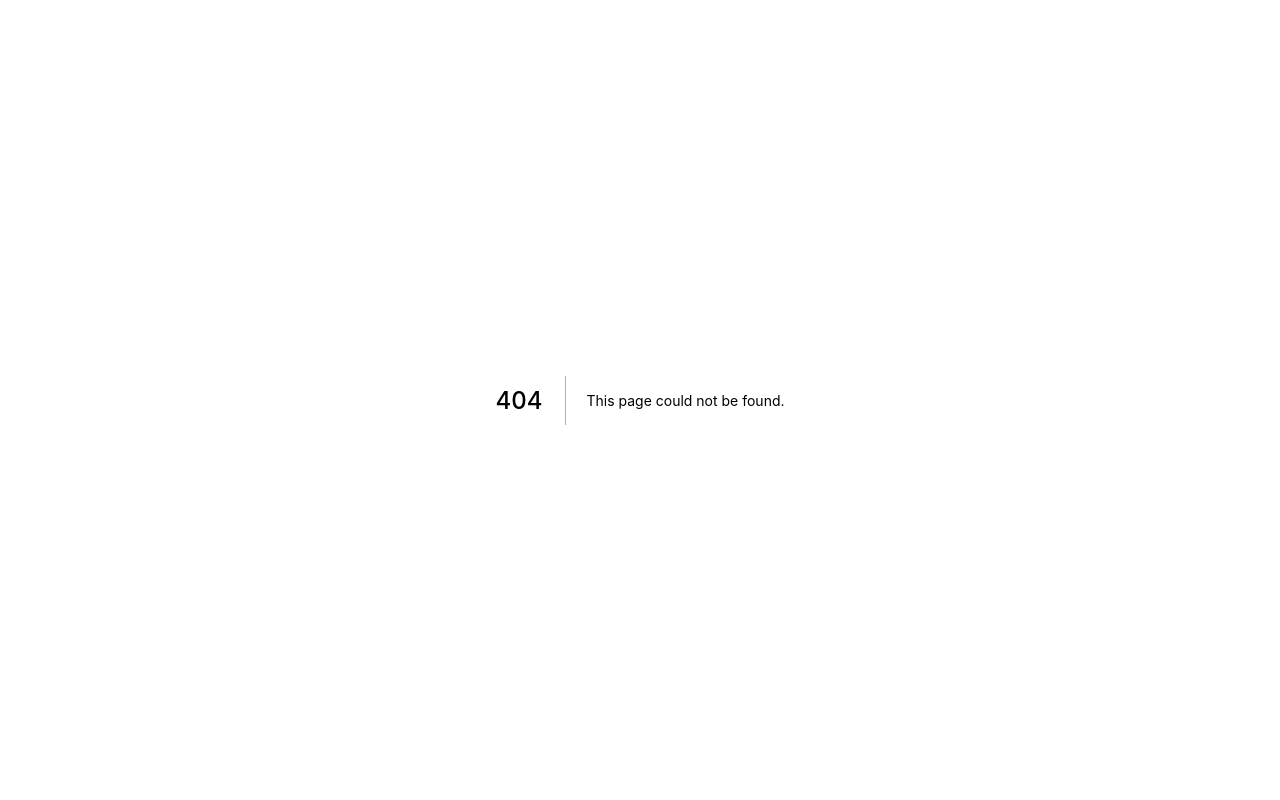
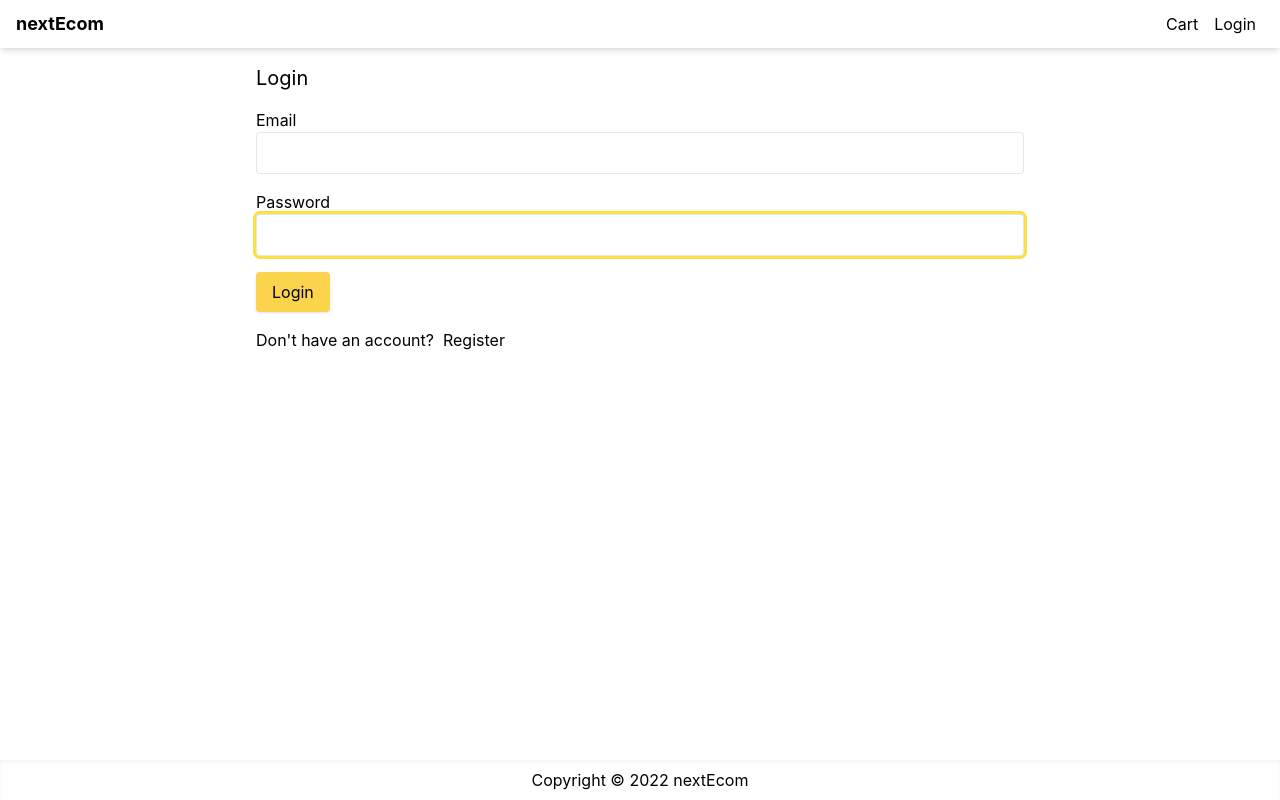
Before and after one commit to Alter80/nextEcom, a Next.js app: page /login in a window 1280 px wide. Before the commit this address had no page. Built offline with nearby package versions, Linux system fonts and the light colour scheme.

Commit message:
done login page design and cookies

```diff
--- a/components/Layout.js
+++ b/components/Layout.js
@@ -1,3 +1,4 @@
+/* eslint-disable no-unused-vars */
 import React, { useContext, useEffect, useState } from "react";
 import Head from "next/head";
 import Link from "next/link";
--- a/package.json
+++ b/package.json
@@ -3,7 +3,7 @@
   "version": "0.1.0",
   "private": true,
   "scripts": {
-    "dev": "next dev",
+    "dev": "next dev -p 4000",
     "build": "next build",
     "start": "next start",
     "lint": "next lint"
@@ -13,7 +13,8 @@
     "js-cookie": "^3.0.1",
     "next": "12.2.3",
     "react": "18.2.0",
-    "react-dom": "18.2.0"
+    "react-dom": "18.2.0",
+    "react-hook-form": "^7.34.2"
   },
   "devDependencies": {
     "@types/react": "^18.0.15",
--- a/pages/cart.js
+++ b/pages/cart.js
@@ -106,7 +106,7 @@
               </li>
               <li>
                 <button
-                  onClick={() => router.push("/shipping")}
+                  onClick={() => router.push("login?redirect=/shipping")}
                   className="primary-button w-full"
                 >
                   Checkout
--- /dev/null
+++ b/pages/login.js
@@ -0,0 +1,75 @@
+/* eslint-disable no-unused-vars */
+import Link from "next/link";
+import React from "react";
+import { useForm } from "react-hook-form";
+import Layout from "../components/Layout";
+
+const LoginScreen = () => {
+  const {
+    handleSubmit,
+    register,
+    formState: { errors },
+  } = useForm();
+
+  const submitHandler = ({ email, password }) => {
+    console.log("Data", email, password);
+  };
+
+  return (
+    <Layout title="Login">
+      <form
+        className="mx-auto max-w-screen-md"
+        onSubmit={handleSubmit(submitHandler)}
+      >
+        <h1 className="mb-4 text-xl">Login</h1>
+        <div className="mb-4">
+          <label htmlFor="email">Email</label>
+          <input
+            type="email"
+            {...register("email", {
+              required: "Please Enter Email",
+              pattern: {
+                value: /^[a-zA-Z0-9_.+-]+@[a-zA-Z0-9-]+.[a-zA-Z0-9-.]+$/i,
+                message: "Please enter valid email",
+              },
+            })}
+            className="w-full"
+            id="email"
+            autoFocus
+          ></input>
+          {errors.email && (
+            <div className="text-red-500">{errors.email.message}</div>
+          )}
+        </div>
+        <div className="mb-4">
+          <label htmlFor="password">Password</label>
+          <input
+            type="password"
+            {...register("password", {
+              required: "Please enter password",
+              minLength: {
+                value: 6,
+                message: "Password is more than 5 characters",
+              },
+            })}
+            className="w-full"
+            id="password"
+            autoFocus
+          ></input>
+          {errors.password && (
+            <div className="text-red-500">{errors.password.message}</div>
+          )}
+        </div>
+        <div className="mb-4">
+          <button className="primary-button">Login</button>
+        </div>
+        <div className="mb-4">
+          Don&apos;t have an account? &nbsp;
+          <Link href="register">Register</Link>
+        </div>
+      </form>
+    </Layout>
+  );
+};
+
+export default LoginScreen;
--- a/styles/globals.css
+++ b/styles/globals.css
@@ -27,6 +27,12 @@
   @apply rounded bg-amber-300 py-2 px-4 shadow outline-none hover:bg-amber-400 active:bg-amber-500;
 }
 
+input,
+select,
+textarea {
+  @apply rounded border p-2 outline-none ring-yellow-300 focus:ring;
+}
+
 /*
 @media (prefers-color-scheme: dark) {
   html {
```
Also changed, not shown: 1 other file (tests, documents, lock files or other folders).
